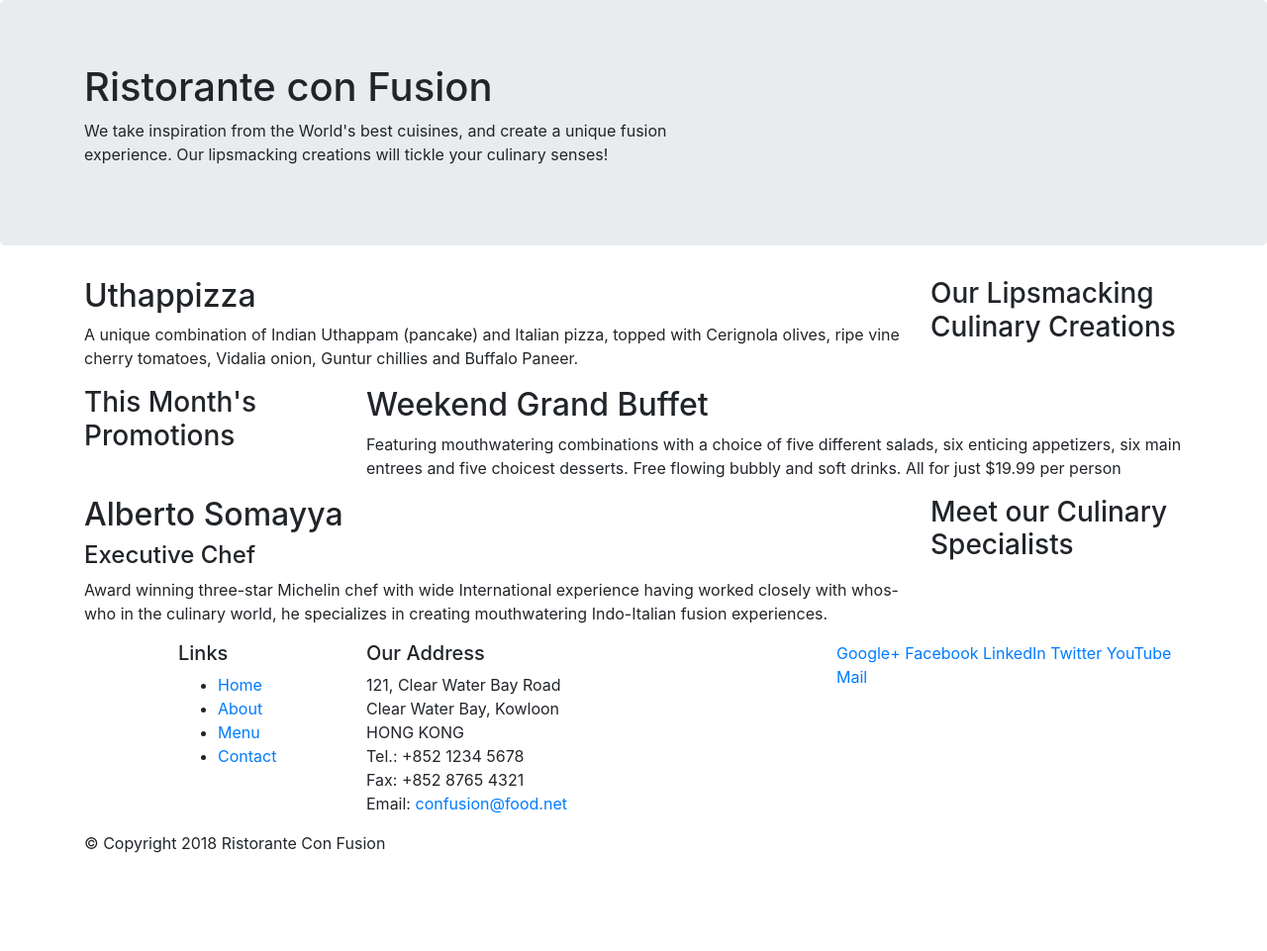
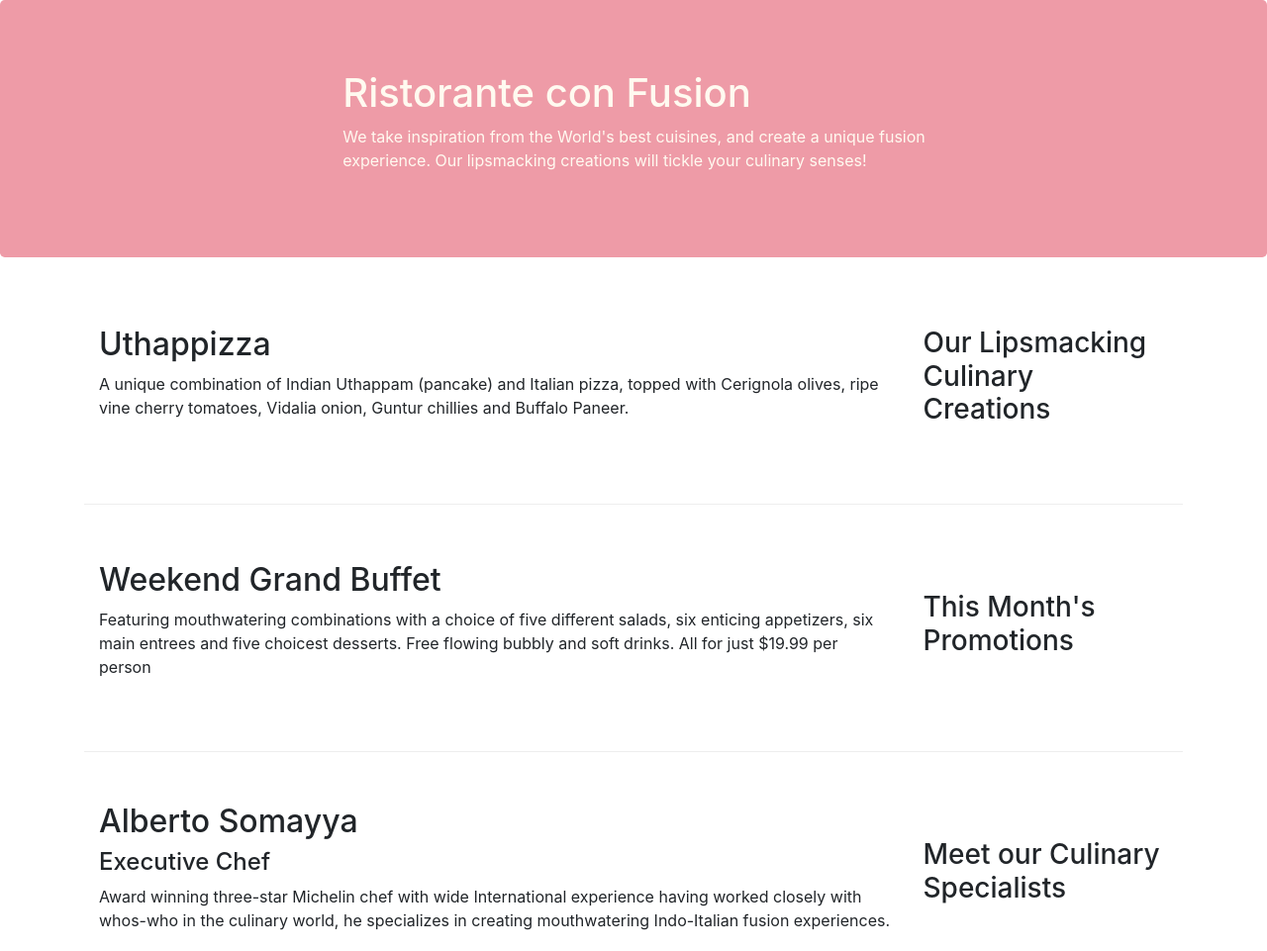
Before and after one commit to santheep14/conFusion, a website: page index.html in a window 1280 px wide. Shown: the top 961 px of the page at 99% size. Before the commit the page ends 880 px from the top, so only its background shows below. Drawn offline with nearby package versions, Linux system fonts and the light colour scheme.

Commit message:
Bootstrap grid2

```diff
--- /dev/null
+++ b/css/styles.css
@@ -0,0 +1,26 @@
+.row-header{
+    margin:0px auto;
+    padding:0px auto;
+}
+.row-content{
+    margin: 0px auto;
+    padding: 20px 0px 20px 0px;
+    border-bottom: 1px ridge;
+    min-height: 250px;
+}
+.footer{
+    background-color: #D1C4E9;
+    margin:0pc auto;
+    padding:20px 0px 20px 0px;
+}
+.jumbotron{
+    margin: 0px auto;
+    padding:70px 30px 70px 30px;
+    background-color: rgb(238, 155, 167);
+    color: floralwhite;
+}
+.address{
+    font-size: 80%;
+    margin: 0px auto;
+    color: black;
+}
--- a/index.html
+++ b/index.html
@@ -10,13 +10,14 @@
 
         <!-- Bootstrap CSS -->
         <link rel="stylesheet" href="node_modules/bootstrap/dist/css/bootstrap.min.css">
+        <link rel="stylesheet" href="css/styles.css">
 </head>
 
 <body>
 
-    <header class="jumbotron">
+    <header class="jumbotron ">
         <div class="container">
-            <div class="row">
+            <div class="row row-header justify-content-center">
                 <div class="col-12 col-sm-7">
                     <h1>Ristorante con Fusion</h1>
                     <p>We take inspiration from the World's best cuisines, and create a unique fusion experience. Our lipsmacking creations will tickle your culinary senses!</p>
@@ -28,7 +29,7 @@
     </header>
 
     <div class="container">
-        <div class="row">
+        <div class="row row-content align-items-center">
             <div class="col-12 col-sm-4 order-sm-last col-md-3">
                 <h3>Our Lipsmacking Culinary Creations</h3>
             </div>
@@ -39,17 +40,17 @@
         </div>
 
 
-        <div class="row">
-            <div class="col-12 col-sm-4 col-md-3">
+        <div class="row row-content align-items-center">
+            <div class="col-12 col-sm-4 order-sm-last col-md-3">
                 <h3>This Month's Promotions</h3>
             </div>
-            <div class="col col-sm col-md">
+            <div class="col col-sm order-sm-first col-md">
                 <h2>Weekend Grand Buffet</h2>
                 <p>Featuring mouthwatering combinations with a choice of five different salads, six enticing appetizers, six main entrees and five choicest desserts. Free flowing bubbly and soft drinks. All for just $19.99 per person </p>
             </div>
         </div>
 
-        <div class="row">
+        <div class="row row-content align-items-center">
             <div class="col-12 col-sm order-sm-last col-md-3">
                 <h3>Meet our Culinary Specialists</h3>
             </div>
@@ -61,19 +62,19 @@
         </div>
     </div>
 
-    <footer>
+    <footer class="footer">
         <div class="container">
             <div class="row">
                 <div class="col-4 offset-1 col-sm-2">
                     <h5>Links</h5>
-                    <ul>
+                    <ul class="list-unstyled">
                         <li><a href="#">Home</a></li>
                         <li><a href="#">About</a></li>
                         <li><a href="#">Menu</a></li>
                         <li><a href="#">Contact</a></li>
                     </ul>
                 </div>
-                <div class="col-7 col-sm-5">
+                <div class="col-7 col-sm-5 text-center">
                     <h5>Our Address</h5>
                     <address>
 		              121, Clear Water Bay Road<br>
@@ -84,8 +85,8 @@
 		              Email: <a href="mailto:confusion@food.net">confusion@food.net</a>
 		           </address>
                 </div>
-                <div class="col-12 col-sm-4">
-                    <div>
+                <div class="col-12 col-sm-4 align-self-center">
+                    <div class="text-center">
                         <a href="http://google.com/+">Google+</a>
                         <a href="http://www.facebook.com/profile.php?id=">Facebook</a>
                         <a href="http://www.linkedin.com/in/">LinkedIn</a>
@@ -95,7 +96,7 @@
                     </div>
                 </div>
            </div>
-           <div class="row">
+           <div class="row justify-content-center">
                 <div class="col-auto">
                     <p>© Copyright 2018 Ristorante Con Fusion</p>
                 </div>
```
